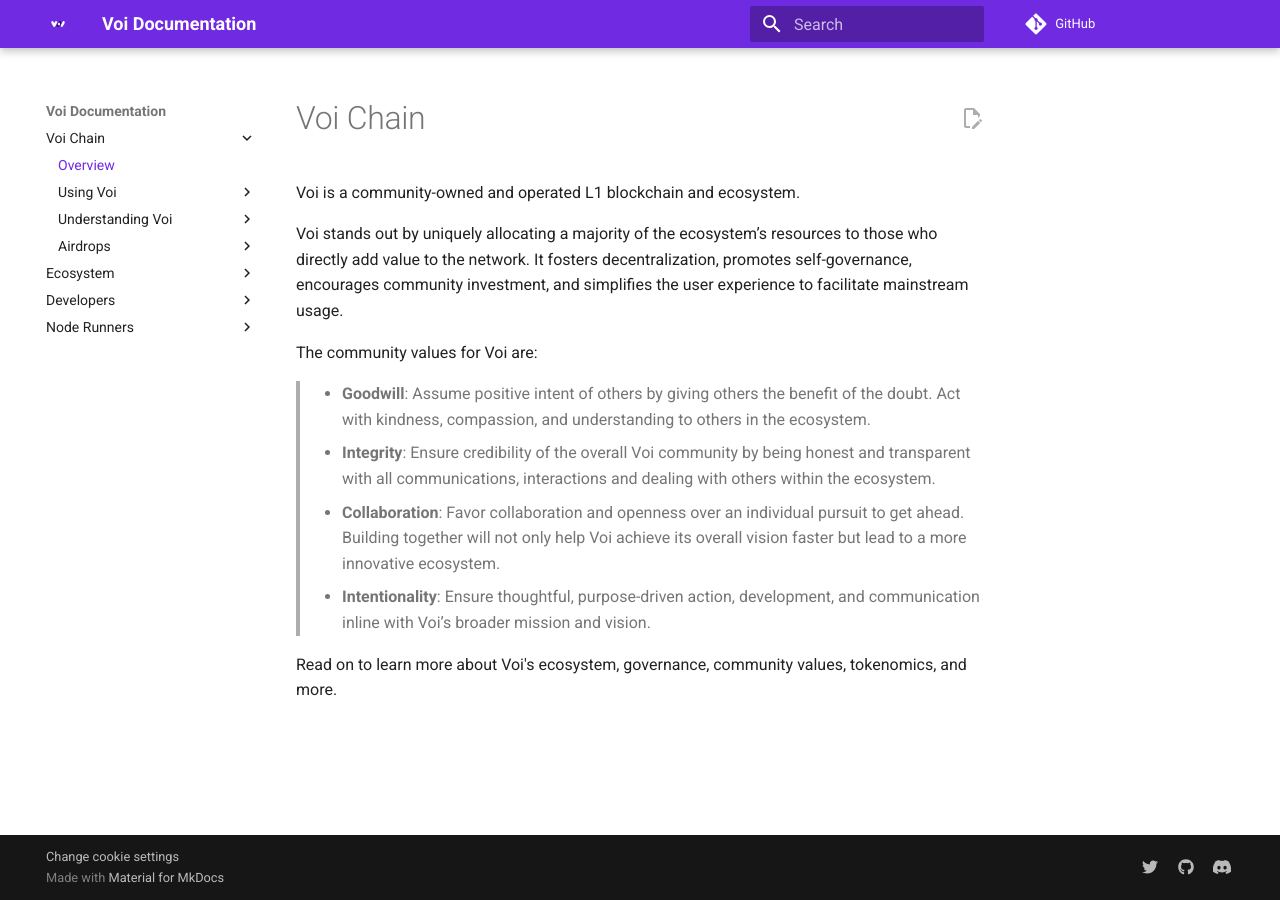
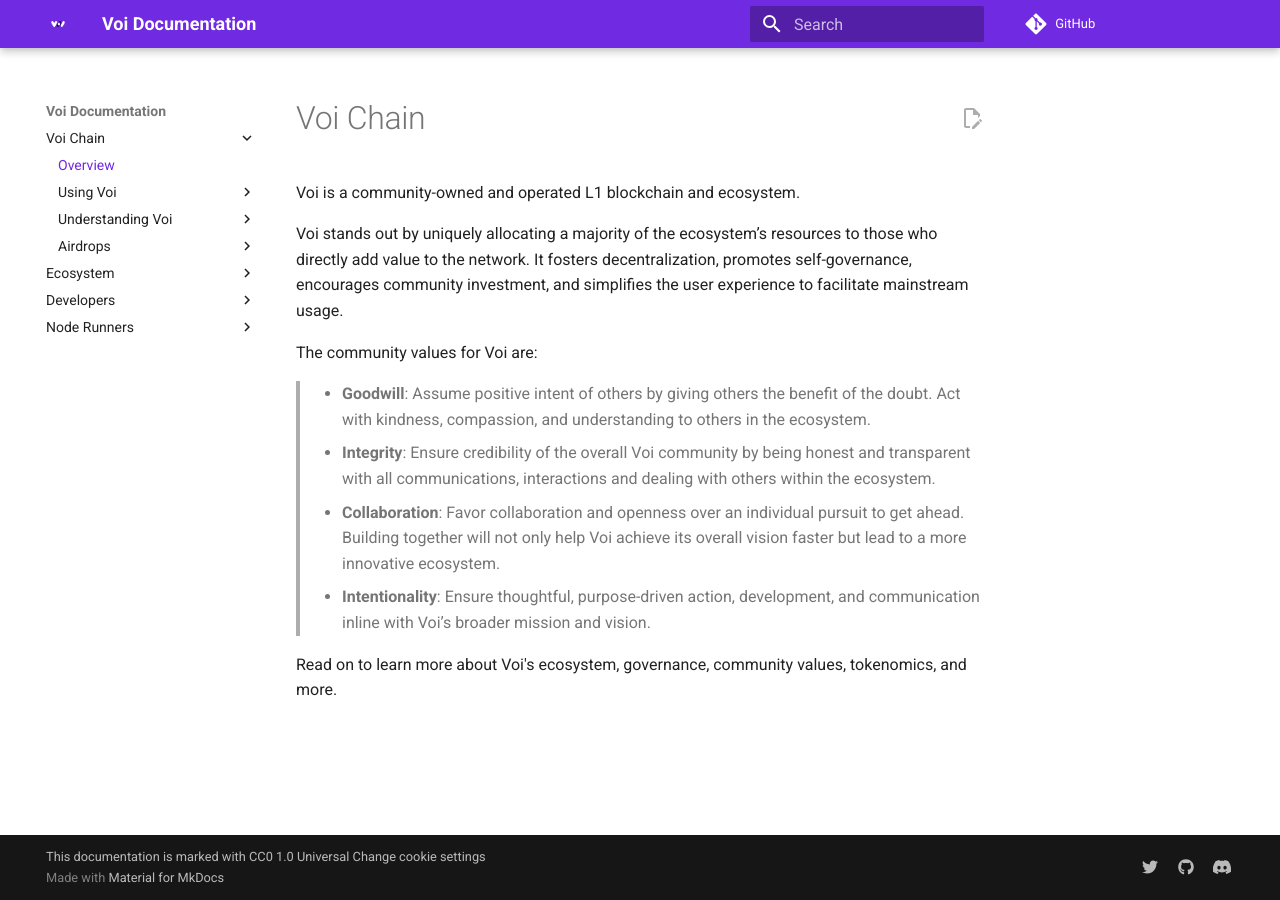
Before and after one commit to VoiNetwork/learn-more, an MkDocs documentation site: the page built from docs/index.md, in a window 1280 px wide. Built offline with MkDocs 1.6.1 and Material for MkDocs 9.7.7, drawn with Linux system fonts in a browser that asks for light colours; plug-ins that fetch from the network failed and are left out; comment, search, counter and statistics services are not loaded.

Commit message:
Add license footer

```diff
--- a/mkdocs.yml
+++ b/mkdocs.yml
@@ -59,6 +59,7 @@
             joining <a href="https://discord.com/invite/vnFbrJrHeW">our Discord</a>.
 
 copyright:
+  This documentation is marked with <a href="https://creativecommons.org/publicdomain/zero/1.0/">CC0 1.0 Universal</a>
   <a href="#__consent">Change cookie settings</a>
 
 markdown_extensions:
```
